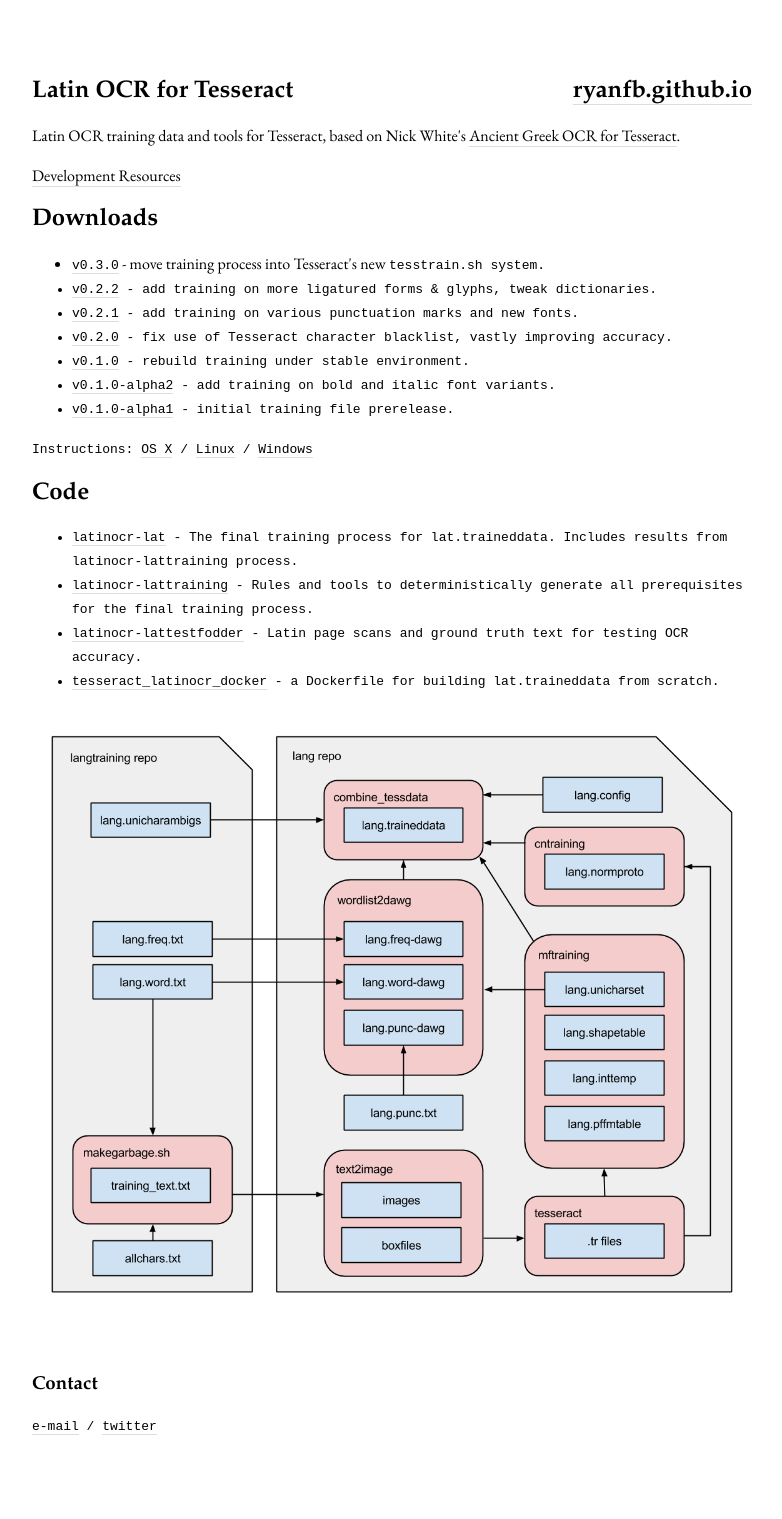
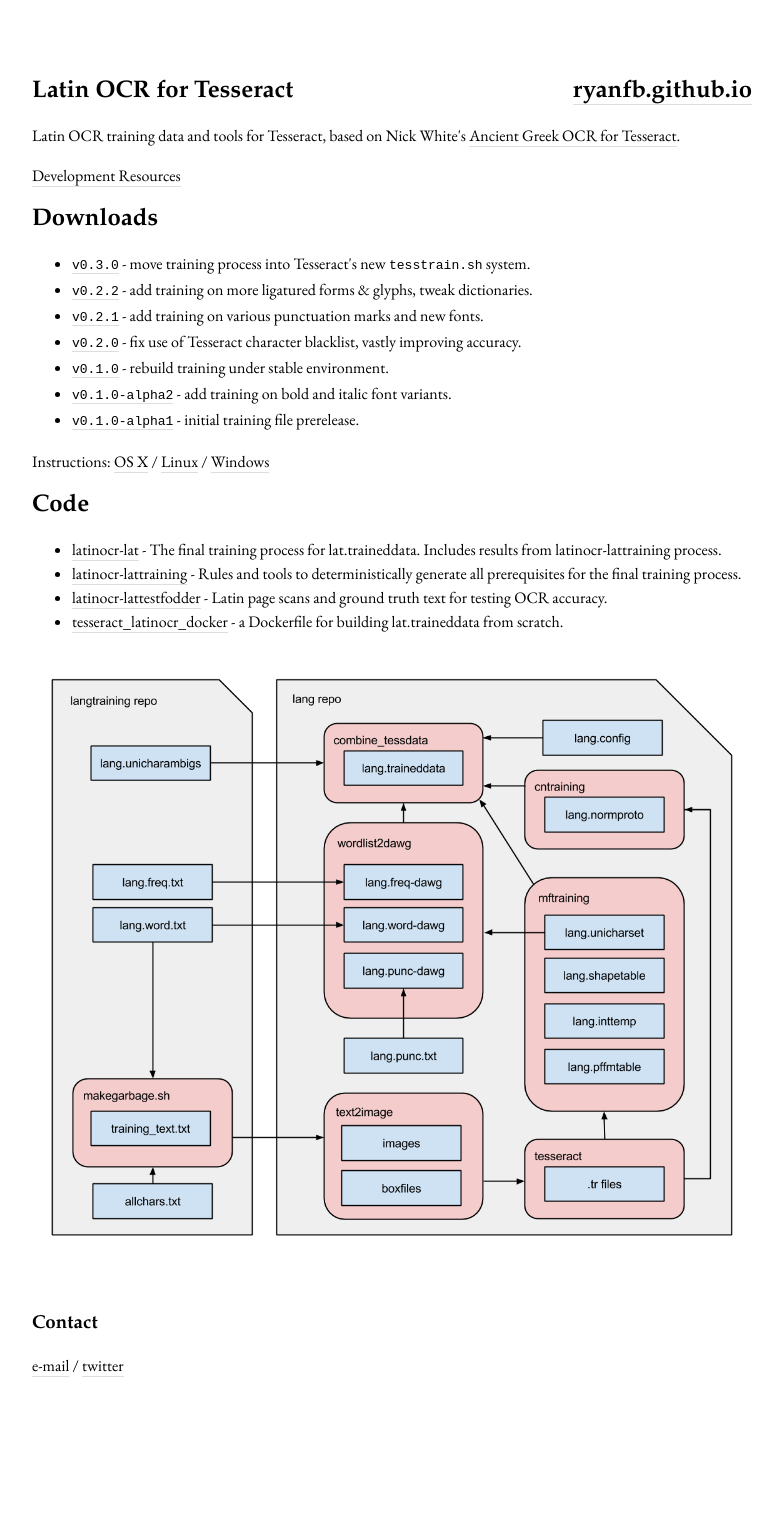
Before and after one commit to ryanfb/latinocr, a Jekyll site: the page built from index.html, in a window 1280 px wide. Shown: the whole page, without its empty margins (248-1030 px from the left). Built offline with Jekyll 4.4.1, drawn with Linux system fonts in a browser that asks for light colours; after the commit the page ends 1458 px from its top, so only the background shows below that.

Commit message:
Close tag

```diff
--- a/index.html
+++ b/index.html
@@ -9,7 +9,7 @@
 <section>
   <h2>Downloads</h2>
   <ul>
-    <li><code><a href="https://github.com/ryanfb/latinocr-lat/releases/tag/v0.3.0">v0.3.0</a></code> - move training process into Tesseract's new <code>tesstrain.sh<code> system.</li>
+    <li><code><a href="https://github.com/ryanfb/latinocr-lat/releases/tag/v0.3.0">v0.3.0</a></code> - move training process into Tesseract's new <code>tesstrain.sh</code> system.</li>
     <li><code><a href="https://github.com/ryanfb/latinocr-lat/releases/tag/v0.2.2">v0.2.2</a></code> - add training on more ligatured forms &amp; glyphs, tweak dictionaries.</li>
     <li><code><a href="https://github.com/ryanfb/latinocr-lat/releases/tag/v0.2.1">v0.2.1</a></code> - add training on various punctuation marks and new fonts.</li>
     <li><code><a href="https://github.com/ryanfb/latinocr-lat/releases/tag/v0.2.0">v0.2.0</a></code> - fix use of Tesseract character blacklist, vastly improving accuracy.</li>
```
